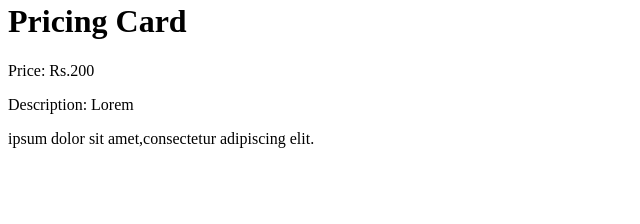
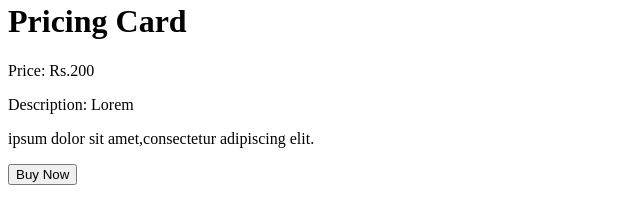
Before and after one commit to acciojob/pricing-card-Vinit311994, a website: page main.html in a window 1280 px wide. Shown: the part 330-554 px from the top of the page, without its empty margins (0-640 px from the left). Drawn offline with Linux system fonts and the light colour scheme.

Commit message:
created a submission

```diff
--- a/main.html
+++ b/main.html
@@ -15,7 +15,7 @@
 	<p>Price: Rs.200</p>
 	<p>Description: Lorem</p>
 	<p>ipsum dolor sit amet,consectetur adipiscing elit.</p>
-
+    <button>Buy Now</button>
 </body>
 
 </html>
```
